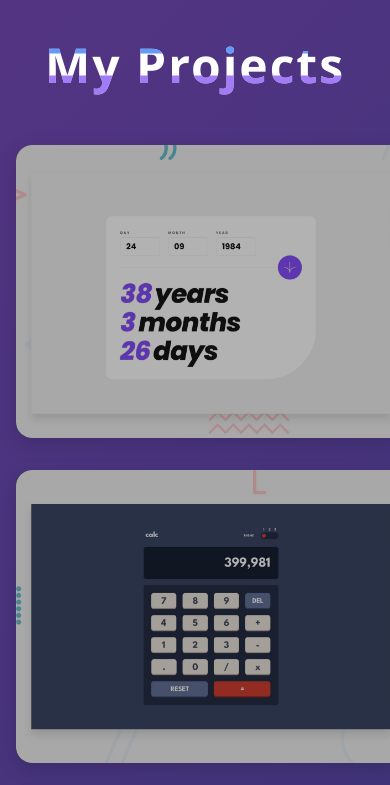
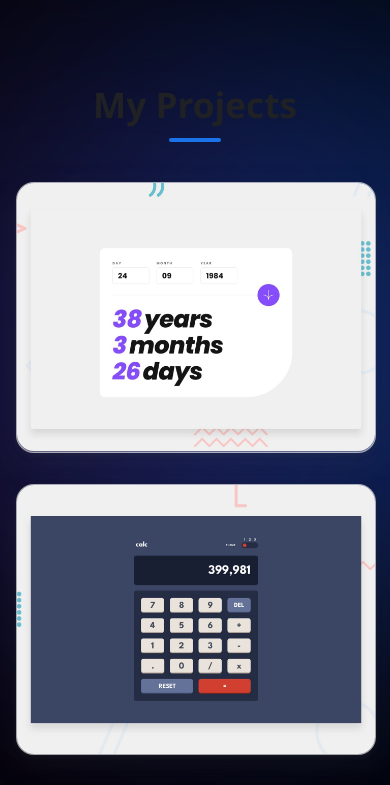
Before and after one commit to Dev-Amna/my-project-list, a React (Vite) app: page / in a window 390 px wide. Shown: the top 785 px of the page. Built offline with nearby package versions, Linux system fonts and the light colour scheme.

Commit message:
Add floating backgroud on body

```diff
--- a/src/component/Project.css
+++ b/src/component/Project.css
@@ -1,90 +1,158 @@
-body {
-  padding: 0;
-  margin: 0;
-  text-align: center;
-  background: linear-gradient(-45deg, #1a1a2e, #16213e, #0f3460, #533483);
-  font-family: 'Segoe UI', sans-serif;
+/*
+   GLOBAL
+ */
+html, body {
+  overflow-x: hidden;
+  min-height: 100%;
 }
 
-/*  SECTION  */
+body {
+  margin: 0;
+  padding: 0;
+  text-align: center;
+  font-family: "Segoe UI", system-ui, -apple-system, sans-serif;
+  color: #202124;
+  background-color: black;
+    position: relative;
+  z-index: 0;
+}
+
+@keyframes bgMove {
+  0% {
+    background-position: 0% 50%;
+  }
+  50% {
+    background-position: 100% 50%;
+  }
+  100% {
+    background-position: 0% 50%;
+  }
+}
+
+/*
+   SECTION
+ */
+
 .project-section {
   position: relative;
   z-index: 1;
-  overflow-x: hidden; /* IMPORTANT */
+  overflow-x: hidden;
+  padding: 3rem 1rem;
 }
 
-/* Background particles */
-.particles-bg {
+/*
+   FLOATING BACKGROUND EFFECT (FIXED)
+ */
+
+body::before,
+body::after {
+  content: "";
   position: fixed;
-  inset: 0;
-  z-index: -1;
   pointer-events: none;
+  border-radius: 50%;
+  filter: blur(140px);
+  opacity: 1;
+  z-index: 0;
+  animation: floatBg 30s ease-in-out infinite;
 }
 
-/*  TITLE  */
-.project-title {
-  display: inline-block;
-  font-size: 4rem;
-  font-weight: 900;
-  color: #ffffff;
-  margin: 2rem 0 3rem;
-  position: relative;
-  letter-spacing: 2px;
-  animation: glitch 3s infinite;
+
+body::before {
+  width: 520px;
+  height: 520px;
+   background: rgba(0, 110, 255, 0.45);
+  top: 15%;
+  left: 5%;
 }
 
-.project-title::before,
-.project-title::after {
-  content: "My Projects";
-  position: absolute;
-  inset: 0;
-  opacity: 0.8;
+body::after {
+  width: 640px;
+  height: 640px;
+  background: rgba(58, 34, 121, 0.45);
+  bottom: 10%;
+  right: 8%;
+  animation-delay: -15s;
 }
 
-.project-title::before {
-  color: #3b82f6;
-  animation: glitchTop 1.5s infinite;
-  clip-path: polygon(0 0, 100% 0, 100% 33%, 0 33%);
+@keyframes floatBg {
+  0% {
+    transform: translate(0, 0);
+  }
+  50% {
+    transform: translate(160px, -120px);
+  }
+  100% {
+    transform: translate(0, 0);
+  }
+}
+
+/*
+   TITLE (GOOGLE STYLE)
+ */
+
+.project-title {
+  font-size: 2.6rem;
+  font-weight: 600;
+  margin: 2rem 0 2.5rem;
+  color: #202124;
 }
 
 .project-title::after {
-  color: #8b5cf6;
-  animation: glitchBottom 1.5s infinite;
-  clip-path: polygon(0 67%, 100% 67%, 100% 100%, 0 100%);
+  content: "";
+  display: block;
+  width: 52px;
+  height: 4px;
+  margin: 0.6rem auto 0;
+  background: #1a73e8;
+  border-radius: 4px;
 }
 
-/*  PROJECT LIST (FIXED)  */
+/*
+   PROJECT GRID
+ */
+
 .project-list {
   display: grid;
   grid-template-columns: repeat(auto-fit, minmax(300px, 1fr));
   gap: 2rem;
-  padding: 0 1rem 3rem;
-  width: 100%;
   max-width: 1400px;
   margin: 0 auto;
+  padding-bottom: 3rem;
 }
 
-/*  CARD  */
+/*
+   CARD (STRONG GLASS BLUR)
+ */
+
 .project-card {
-  width: 100%;               /* 🔥 IMPORTANT */
+  width: 100%;
   height: 360px;
-  border-radius: 16px;
+  border-radius: 18px;
   overflow: hidden;
   position: relative;
-  background: #000;
-  box-shadow: 0 6px 20px rgba(0, 0, 0, 0.15);
-  transition: transform 0.35s ease;
-  transform-style: preserve-3d;
-  perspective: 1200px;
-  will-change: transform;
+
+  background: rgba(255, 255, 255, 0.35);
+  backdrop-filter: blur(22px);
+  -webkit-backdrop-filter: blur(22px);
+
+  border: 1px solid rgba(255, 255, 255, 0.45);
+
+  box-shadow: 0 2px 6px rgba(60, 64, 67, 0.18),
+    0 12px 32px rgba(60, 64, 67, 0.16);
+
+  transition: transform 0.25s ease, box-shadow 0.25s ease;
 }
 
-/* Hover lift */
 .project-card:hover {
-  transform: translateY(-8px) scale(1.03);
+  transform: translateY(-4px);
+  box-shadow: 0 6px 14px rgba(60, 64, 67, 0.22),
+    0 20px 48px rgba(60, 64, 67, 0.18);
 }
 
-/*  IMAGE  */
+/*
+   IMAGE
+ */
+
 .card-image,
 .card-image img {
   width: 100%;
@@ -93,15 +161,12 @@ body {
 
 .card-image img {
   object-fit: cover;
-  filter: brightness(0.7);
-  transition: filter 0.4s ease;
 }
 
-.project-card:hover .card-image img {
-  filter: brightness(0.5);
-}
+/*
+   BUTTON OVERLAY (GLASS)
+ */
 
-/*  BUTTON OVERLAY  */
 .card-buttons {
   position: absolute;
   inset: 0;
@@ -109,57 +174,65 @@ body {
   flex-direction: column;
   justify-content: center;
   align-items: center;
+  gap: 1rem;
+
+  background: rgba(255, 255, 255, 0.55);
+  backdrop-filter: blur(10px);
+  -webkit-backdrop-filter: blur(10px);
+
   opacity: 0;
-  gap: 1rem;
-  transition: opacity 0.4s ease;
+  transition: opacity 0.25s ease;
 }
 
 .project-card:hover .card-buttons {
   opacity: 1;
 }
 
-/*  BUTTONS  */
+/*
+   BUTTONS (GOOGLE / MATERIAL)
+ */
+
 .btn {
-  padding: 0.7rem 1.4rem;
-  border-radius: 10px;
-  font-weight: 600;
+  padding: 0.55rem 1.3rem;
+  border-radius: 6px;
+  font-size: 0.9rem;
+  font-weight: 500;
   text-decoration: none;
-  font-size: 0.95rem;
-  transition: all 0.3s ease;
-  will-change: transform;
 }
 
 .live-btn {
-  background: #3b82f6;
-  color: white;
+  background: #1a73e8;
+  color: #fff;
 }
 
 .live-btn:hover {
-  background: #2563eb;
+  background: #1666c1;
 }
 
 .code-btn {
-  background: white;
-  color: #111827;
-  border: 1px solid #d1d5db;
+  background: transparent;
+  color: #1a73e8;
+  border: 1px solid #dadce0;
 }
 
 .code-btn:hover {
-  background: #f3f4f6;
+  background: rgba(26, 115, 232, 0.08);
 }
 
-/*  TABLET  */
+/*
+   RESPONSIVE
+ */
+
 @media (max-width: 992px) {
   .project-title {
-    font-size: 3rem;
+    font-size: 2.2rem;
   }
 
   .project-card {
-    height: 280px;
+    height: 300px;
   }
 }
 
-/*  MOBILE (NO GAP FIX)  */
 @media (max-width: 576px) {
   .project-list {
     grid-template-columns: 1fr;
@@ -171,7 +244,6 @@ body {
   }
 
   .btn {
-    padding: 0.5rem 1rem;
-    font-size: 0.8rem;
+    font-size: 0.85rem;
   }
 }
--- a/src/component/Projects.tsx
+++ b/src/component/Projects.tsx
@@ -12,6 +12,7 @@ function Projects() {
   const cardsRef = useRef<HTMLDivElement[]>([]);
 
   useEffect(() => {
+
     const isMobile = window.innerWidth < 768;
 
     // TITLE ANIMATION
@@ -81,6 +82,7 @@ function Projects() {
 
   return (
     <section id="project" className="project-section" ref={sectionRef}>
+
       <h1 className="project-title" ref={titleRef}>
         My Projects
       </h1>
```
